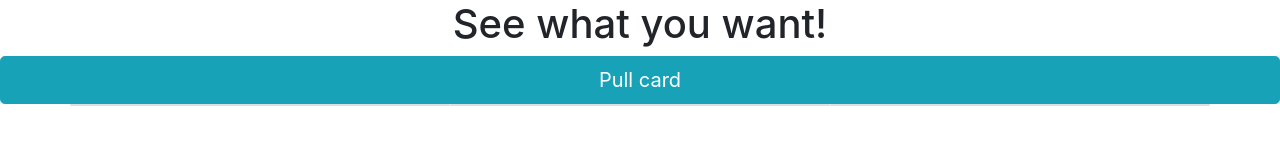
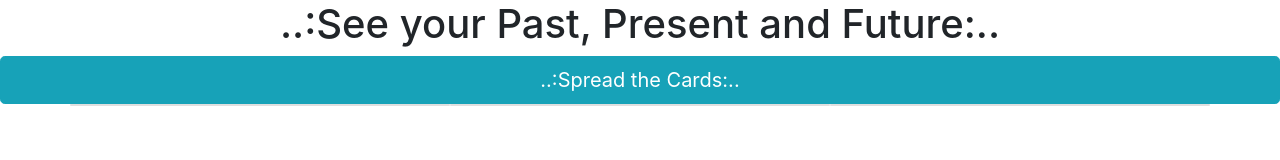
Before and after one commit to mthsgrc/tarot_reading, a plain HTML site: page index.html in a window 1280 px wide. Drawn offline with nearby package versions, Linux system fonts and the light colour scheme.

Commit message:
Change title and button lines

```diff
--- a/index.html
+++ b/index.html
@@ -12,8 +12,8 @@
 </head>
 
 <body>
-    <h1 class="title">See what you want!</h1>
-    <span id="change-btn"><button type="button" class="btn btn-info btn-lg btn-block">Pull card</button></span>
+    <h1 class="title">..:See your Past, Present and Future:..</h1>
+    <span id="change-btn"><button type="button" class="btn btn-info btn-lg btn-block">..:Spread the Cards:..</button></span>
     <div class="container wrapper">
         <div class="row row-cols-3">
             <div class="card col">
```
